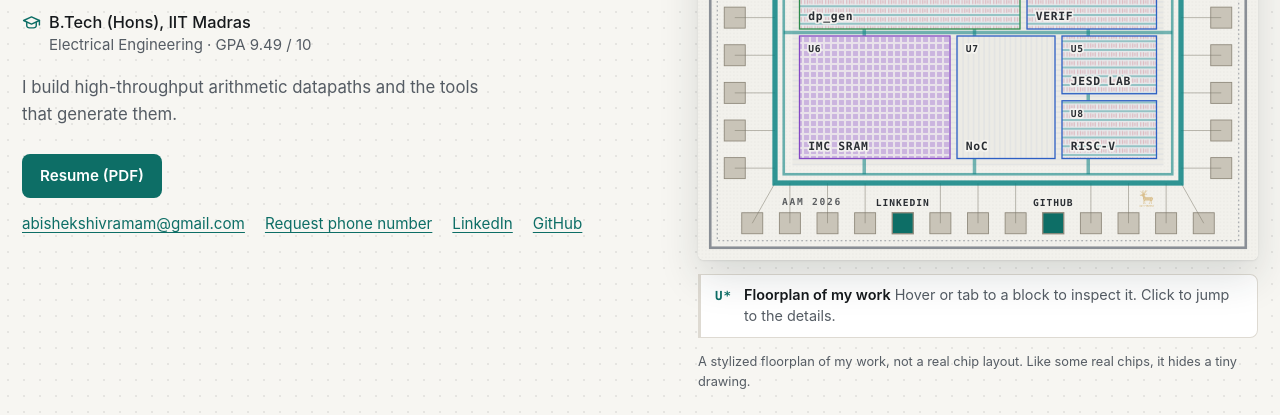
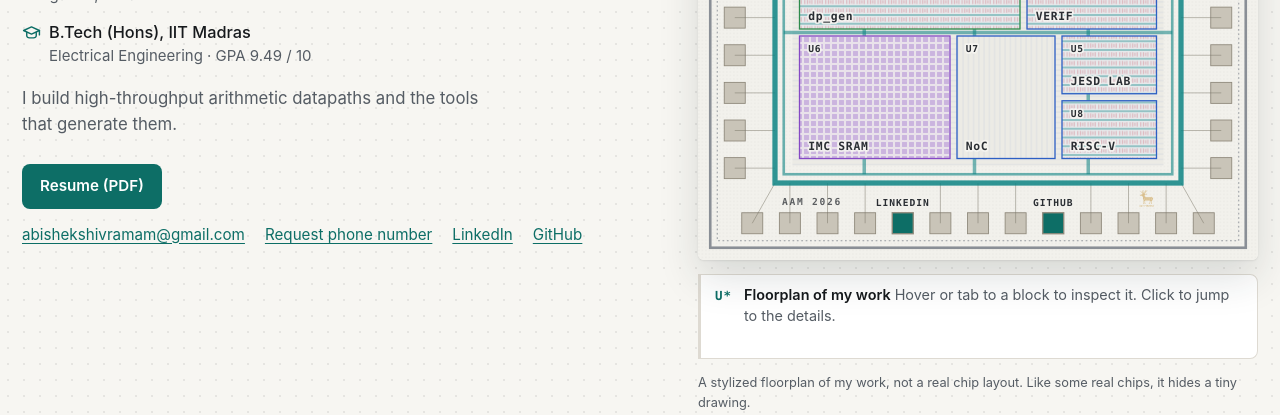
Before and after one commit to abishekshivram/abishekshivram.github.io, a plain HTML site: page index.html in a window 1280 px wide. Shown: the part 390-805 px from the top of the page. Drawn offline with Linux system fonts and the light colour scheme.

Commit message:
Keep the die caption box one height so hovering never moves the page
The hero centers the name column beside the die, so a caption box that
grew and shrank with each caption moved the name up and down on hover.
All captions now share one grid cell, the inactive ones hidden, so the
box is always as tall as the longest caption.

```diff
--- a/die.css
+++ b/die.css
@@ -174,9 +174,7 @@
 /* Readout and legend */
 
 .die-readout {
-  display: flex;
-  align-items: baseline;
-  gap: 12px;
+  display: grid;
   min-height: 3.3em;
   padding: 10px 14px;
   border: 1px solid var(--line);
@@ -189,6 +187,11 @@
 }
 
 .die-readout.is-active { border-left-color: var(--accent); }
+
+/* Every caption sits in the same grid cell, the hidden ones only taking up space,
+   so the box is always as tall as its longest caption and hovering never moves the page. */
+.ro-row { grid-area: 1 / 1; display: flex; align-items: baseline; gap: 12px; }
+.ro-sizer { visibility: hidden; }
 
 .ro-id {
   flex: none;
@@ -238,7 +241,9 @@
   .js .die-readout { display: none; }
   .js .die-legend { display: grid; gap: 2px; }
   /* The legend has no entry for the chip art, so a tap on it brings the readout back. */
-  .js .die-readout.is-art { display: flex; }
+  .js .die-readout.is-art { display: grid; }
+  /* Here the readout only ever shows the chip art, so it can fit that caption alone. */
+  .ro-sizer { display: none; }
 }
 
 @media (min-width: 1024px) {
--- a/die.js
+++ b/die.js
@@ -71,6 +71,17 @@ if (die) {
     if (blockId === 'art') return { id: 'ART', name: art.dataset.name, cap: art.dataset.cap };
     const item = legendLinks.find(a => a.dataset.block === blockId);
     return item && { id: item.querySelector('.lg-id').textContent, name: item.querySelector('.lg-name').textContent, cap: item.querySelector('.lg-cap').textContent };
+  }
+
+  // Lay out every caption, hidden, under the live one so the readout keeps one height (see .ro-sizer).
+  const liveRow = readout.querySelector('.ro-row');
+  for (const info of [idle, ...legendLinks.map(a => describe(a.dataset.block)), describe('art')]) {
+    const sizer = liveRow.cloneNode(true);
+    sizer.classList.add('ro-sizer');
+    sizer.querySelector('.ro-id').textContent = info.id;
+    sizer.querySelector('.ro-name').textContent = info.name;
+    sizer.querySelector('.ro-cap').textContent = info.cap;
+    readout.append(sizer);
   }
 
   function show(blockId) {
--- a/index.html
+++ b/index.html
@@ -200,8 +200,10 @@
       </svg>
     </div>
     <div class="die-readout" aria-hidden="true">
-      <span class="ro-id">U*</span>
-      <span class="ro-text"><strong class="ro-name">Floorplan of my work</strong> <span class="ro-cap">Hover or tab to a block to inspect it. Click to jump to the details.</span></span>
+      <div class="ro-row">
+        <span class="ro-id">U*</span>
+        <span class="ro-text"><strong class="ro-name">Floorplan of my work</strong> <span class="ro-cap">Hover or tab to a block to inspect it. Click to jump to the details.</span></span>
+      </div>
     </div>
     <ol class="die-legend" aria-label="Floorplan blocks">
       <li><a href="#work-cal" data-jump data-block="u1"><span class="lg-id">U1</span><span class="lg-name" id="lg-u1-n">ADC calibration</span><span class="lg-cap" id="lg-u1-c">Background calibration and digital error correction for high-speed pipelined RF ADCs, plus a radiation-tolerant space-grade variant.</span></a></li>
```
